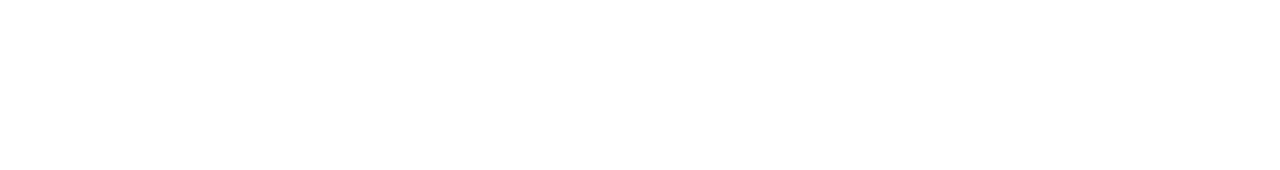
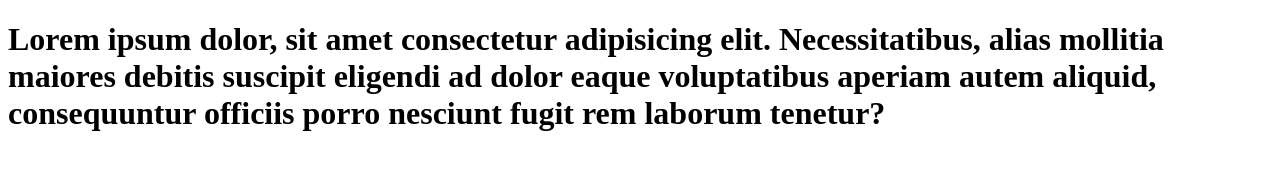
Before and after one commit to mdmomenulislam1/My-First-Projects, a plain HTML site: page index.html in a window 1280 px wide. Drawn offline with Linux system fonts and the light colour scheme.

Commit message:
first blog

```diff
--- a/index.html
+++ b/index.html
@@ -1,11 +1,16 @@
 <!DOCTYPE html>
 <html lang="en">
+
 <head>
     <meta charset="UTF-8">
     <meta name="viewport" content="width=device-width, initial-scale=1.0">
-    <title>Git First    </title>
+    <title>Git First </title>
 </head>
+
 <body>
+    <h1>Lorem ipsum dolor, sit amet consectetur adipisicing elit. Necessitatibus, alias mollitia maiores debitis
+        suscipit eligendi ad dolor eaque voluptatibus aperiam autem aliquid, consequuntur officiis porro nesciunt fugit
+        rem laborum tenetur?</h1>
+</body>
 
-</body>
 </html>
```
Also changed, not shown: index.css (added).
